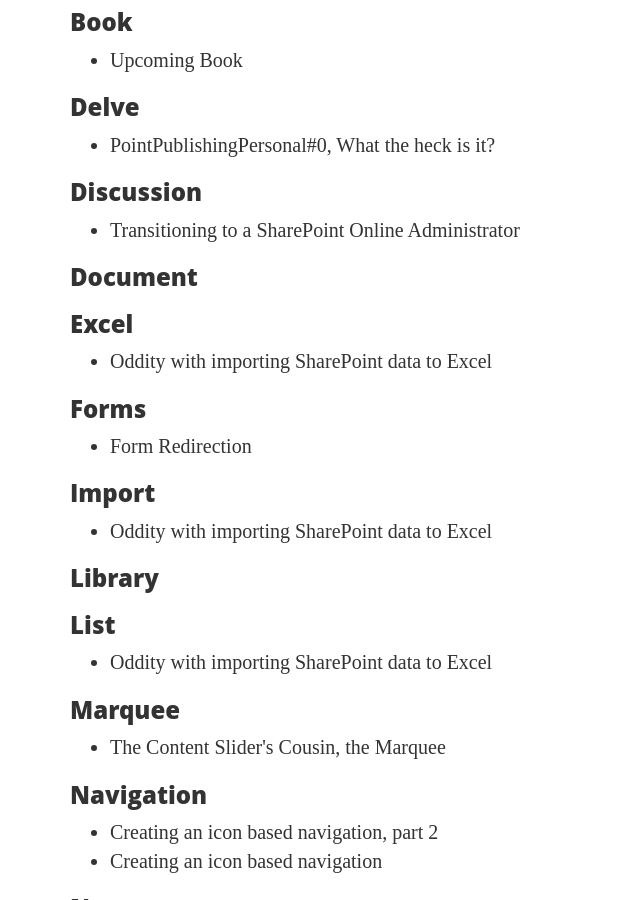
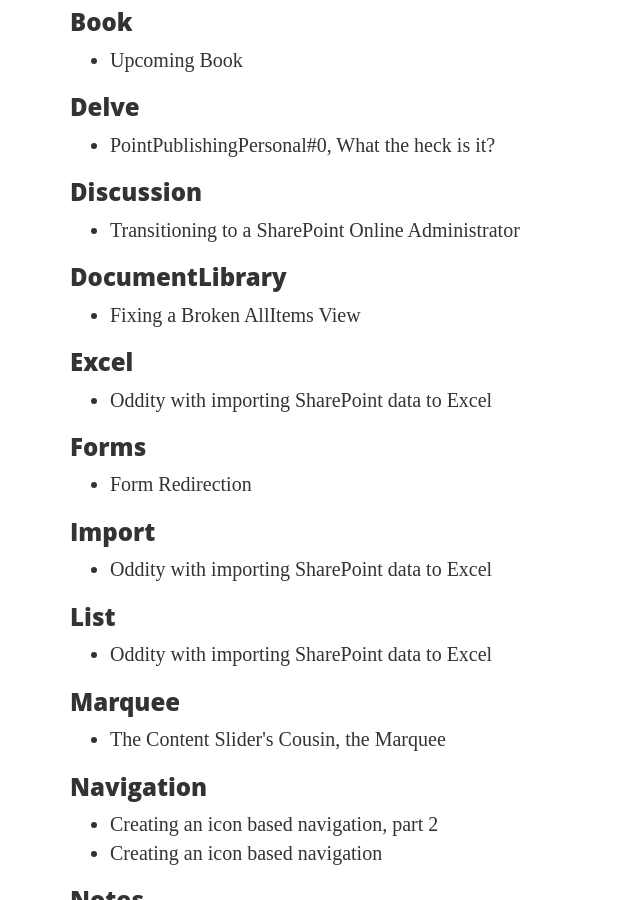
Before and after one commit to ejaya2/ejaya2.github.io, a Jekyll site: the page built from tags/index.html, in a window 1280 px wide and 900 px high, scrolled down 732 px. Shown: the whole window, without its empty margins (0-640 px from the left). Built offline with Jekyll 4.4.1, drawn with Linux system fonts in a browser that asks for light colours.

Commit message:
Update 2017-06-13-Fixing-a-Broken-Allitems-view.md

```diff
--- a/_posts/2017-06-13-Fixing-a-Broken-Allitems-view.md
+++ b/_posts/2017-06-13-Fixing-a-Broken-Allitems-view.md
@@ -8,7 +8,7 @@
 
 category: Administration
 
-tags: [PowerShell,WebPart,Document Library]
+tags: [PowerShell,WebPart,DocumentLibrary]
 
 author: Eric
 
```
